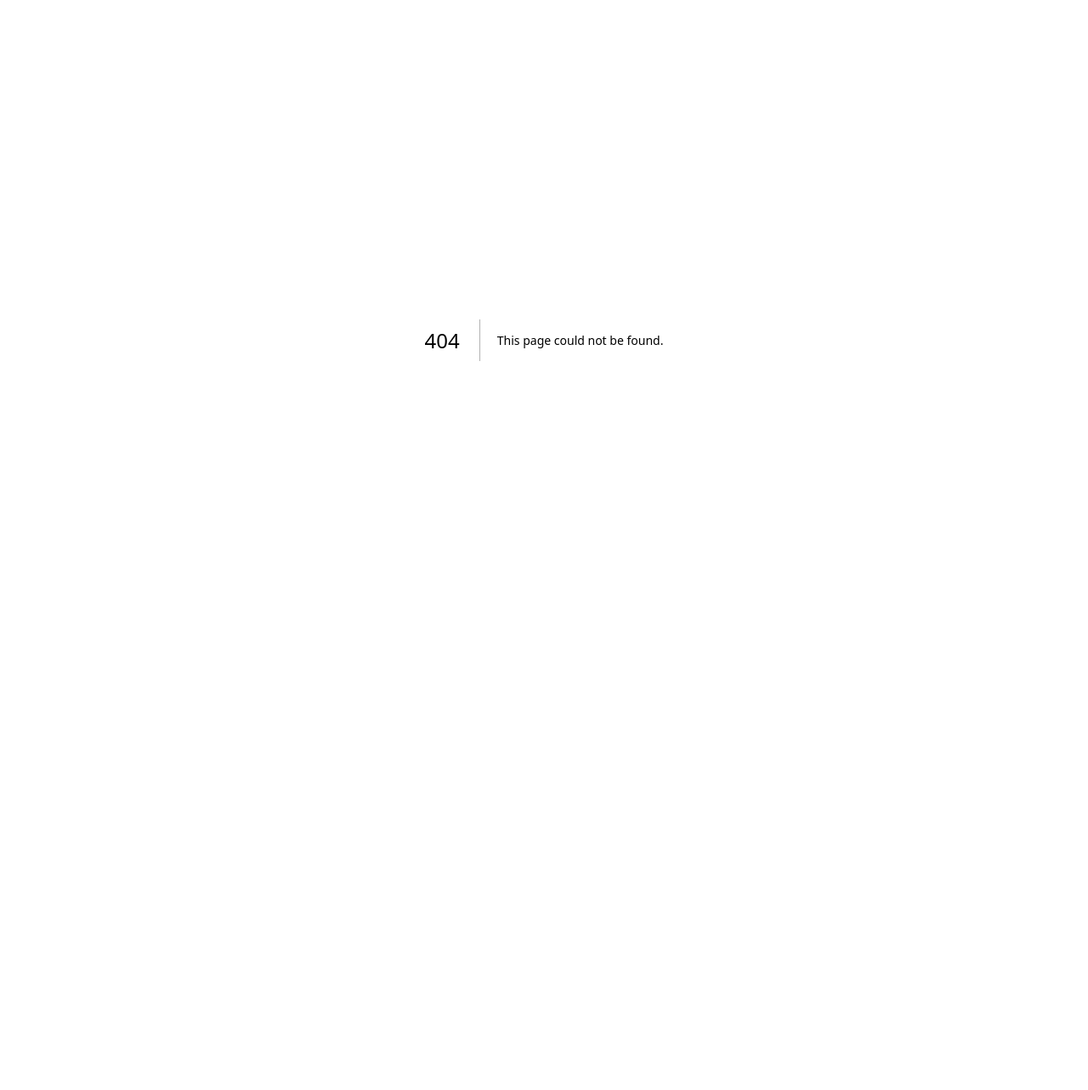
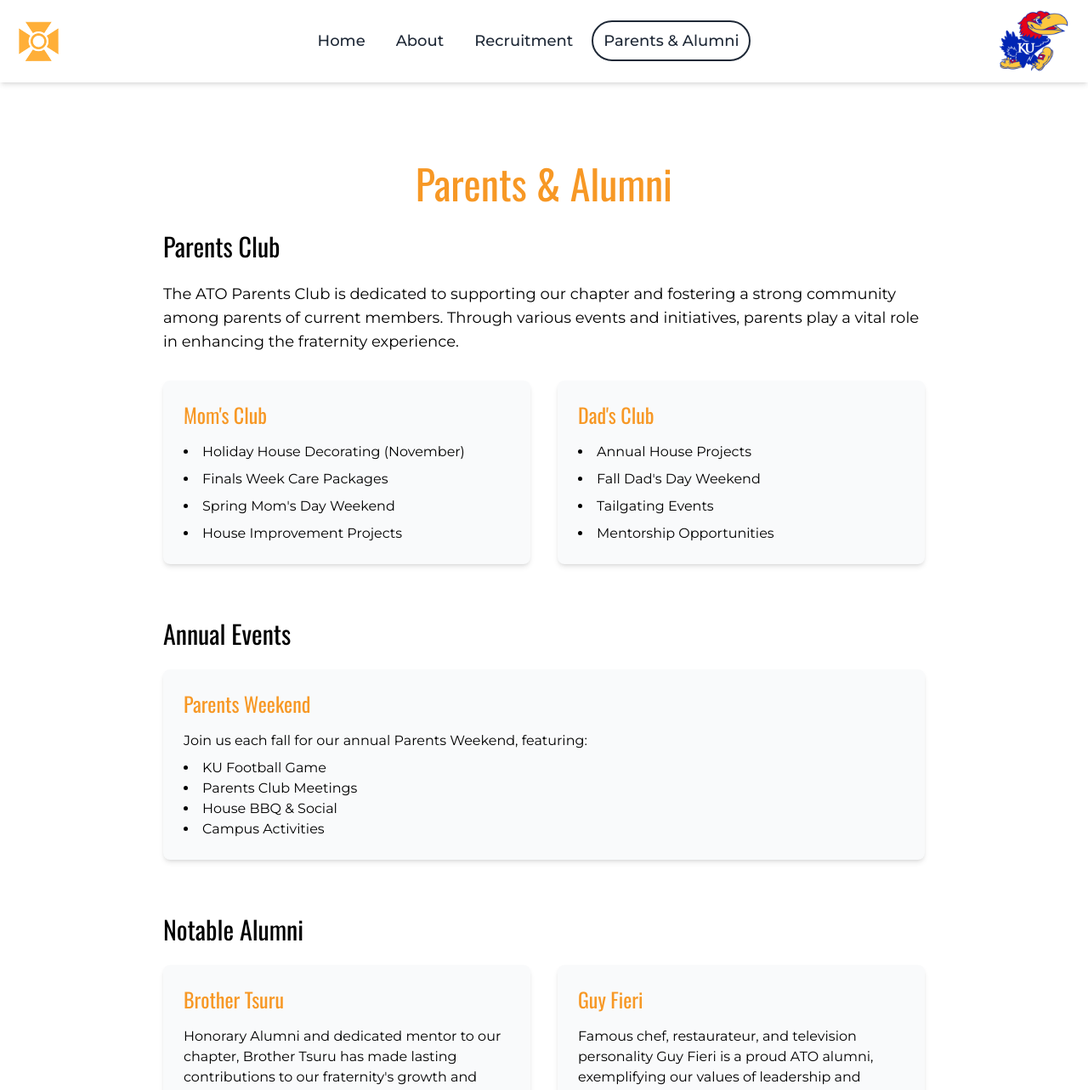
Before and after one commit to CalebHite/ato-website, a Next.js app: page /parents-alumni in a window 1280 px wide. Before the commit this address had no page. Shown: the top 1283 px of the page at 85% size. Before the commit the page ends 800 px from the top, so only its background shows below. Built offline with nearby package versions, Linux system fonts and the light colour scheme.

Commit message:
Add Parents/Alumni Page

```diff
--- a/src/app/components/navbar.js
+++ b/src/app/components/navbar.js
@@ -14,7 +14,7 @@ const Navbar = ({ theme }) => {
     { id: 0, label: 'Home', sectionId: '' },
     { id: 1, label: 'About', sectionId: 'about' },
     { id: 2, label: 'Recruitment', sectionId: 'recruitment' },
-    { id: 3, label: 'Scholarship', sectionId: 'scholarship' },
+    { id: 3, label: 'Parents & Alumni', sectionId: 'parents-alumni' },
   ];
 
   const handleTabClick = (id, sectionId) => {
@@ -35,20 +35,20 @@ const Navbar = ({ theme }) => {
   const borderColor = theme === 'dark' ? 'border-gray-300' : 'border-gray-800';
 
   return (
-    <nav className="w-full backdrop-blur-sm shadow-md z-50 fixed top-0 border-b border-transparent p-6 bg-transparent">
+    <nav className="w-full backdrop-blur-sm shadow-md z-50 fixed top-0 border-b border-transparent bg-transparent">
       <div className="max-w-7xl mx-auto px-4 flex justify-between items-center">
         <img
           src="images/gold-cross.png"
           alt="Gold Cross Left"
           className="w-18 h-18"
         />
-        <div className="max-w-[32rem] flex justify-center">
+        <div className="max-w-[40rem] flex justify-center">
           <div className="relative flex space-x-2 overflow-hidden rounded-full p-1.5">
             {tabs.map((tab) => (
               <button
                 key={tab.id}
                 onClick={() => handleTabClick(tab.id, tab.sectionId)}
-                className={`cursor-pointer hover:text-orange-300 ${textColor} font-bold border border-2 ${borderColor} relative z-10 flex w-full items-center justify-center px-3 py-2 text-md font-medium transition-colors duration-300 rounded-full ${montserrat.className}
+                className={`cursor-pointer hover:text-orange-300 ${textColor} font-bold border border-2 ${borderColor} relative z-10 flex w-full items-center justify-center px-3 py-2 text-lg whitespace-nowrap font-medium transition-colors duration-300 rounded-full ${montserrat.className}
                   ${activeTab === tab.id ? borderColor : 'border-transparent'}`}
               >
                 {tab.label}
--- /dev/null
+++ b/src/app/parents-alumni/page.js
@@ -0,0 +1,100 @@
+import Navbar from "../components/navbar";
+import { Crimson_Text, Montserrat, Oswald } from 'next/font/google';
+import Footer from "../components/footer";
+
+const crimsonText = Crimson_Text({ subsets: ['latin'], weight: ['400', '600', '700'] });
+const montserrat = Montserrat({ subsets: ['latin'], weight: ['100', '200', '300', '400', '500', '600', '700', '800', '900'] });
+const oswald = Oswald({ subsets: ['latin'], weight: ['200', '300', '400', '500', '600', '700'] });
+
+export default function ParentsAlumni() {
+    return (
+        <div className="min-h-screen">
+            <Navbar theme="light" />
+            <div className="flex flex-col items-center justify-center mt-48 px-8 pb-20">
+                <div className="mb-16 w-full max-w-4xl">
+                    <h1 className={`text-5xl text-center mb-8 ${oswald.className}`} style={{color: '#F79825'}}>Parents & Alumni</h1>
+
+                    {/* Parents Section */}
+                    <div className="mb-16">
+                        <h2 className={`text-3xl mb-6 ${oswald.className}`}>Parents Club</h2>
+                        <p className={`text-lg mb-8 ${montserrat.className}`}>
+                            The ATO Parents Club is dedicated to supporting our chapter and fostering a strong community among parents of current members. Through various events and initiatives, parents play a vital role in enhancing the fraternity experience.
+                        </p>
+
+                        <div className="grid md:grid-cols-2 gap-8">
+                            <div className="bg-gray-50 p-6 rounded-lg shadow-md">
+                                <h3 className={`text-2xl mb-4 ${oswald.className}`} style={{color: '#F79825'}}>Mom's Club</h3>
+                                <ul className={`list-disc list-inside space-y-2 ${montserrat.className}`}>
+                                    <li>Holiday House Decorating (November)</li>
+                                    <li>Finals Week Care Packages</li>
+                                    <li>Spring Mom's Day Weekend</li>
+                                    <li>House Improvement Projects</li>
+                                </ul>
+                            </div>
+
+                            <div className="bg-gray-50 p-6 rounded-lg shadow-md">
+                                <h3 className={`text-2xl mb-4 ${oswald.className}`} style={{color: '#F79825'}}>Dad's Club</h3>
+                                <ul className={`list-disc list-inside space-y-2 ${montserrat.className}`}>
+                                    <li>Annual House Projects</li>
+                                    <li>Fall Dad's Day Weekend</li>
+                                    <li>Tailgating Events</li>
+                                    <li>Mentorship Opportunities</li>
+                                </ul>
+                            </div>
+                        </div>
+                    </div>
+
+                    {/* Events Section */}
+                    <div className="mb-16">
+                        <h2 className={`text-3xl mb-6 ${oswald.className}`}>Annual Events</h2>
+                        <div className="space-y-6">
+                            <div className="bg-gray-50 p-6 rounded-lg shadow-md">
+                                <h3 className={`text-2xl mb-4 ${oswald.className}`} style={{color: '#F79825'}}>Parents Weekend</h3>
+                                <p className={`${montserrat.className}`}>
+                                    Join us each fall for our annual Parents Weekend, featuring:
+                                </p>
+                                <ul className={`list-disc list-inside mt-2 ${montserrat.className}`}>
+                                    <li>KU Football Game</li>
+                                    <li>Parents Club Meetings</li>
+                                    <li>House BBQ & Social</li>
+                                    <li>Campus Activities</li>
+                                </ul>
+                            </div>
+                        </div>
+                    </div>
+
+                    {/* Alumni Section */}
+                    <div className="mb-16">
+                        <h2 className={`text-3xl mb-6 ${oswald.className}`}>Notable Alumni</h2>
+                        <div className="grid md:grid-cols-2 gap-8">
+                            <div className="bg-gray-50 p-6 rounded-lg shadow-md">
+                                <h3 className={`text-2xl mb-4 ${oswald.className}`} style={{color: '#F79825'}}>Brother Tsuru</h3>
+                                <p className={`${montserrat.className}`}>
+                                    Honorary Alumni and dedicated mentor to our chapter, Brother Tsuru has made lasting contributions to our fraternity's growth and development.
+                                </p>
+                            </div>
+                            <div className="bg-gray-50 p-6 rounded-lg shadow-md">
+                                <h3 className={`text-2xl mb-4 ${oswald.className}`} style={{color: '#F79825'}}>Guy Fieri</h3>
+                                <p className={`${montserrat.className}`}>
+                                    Famous chef, restaurateur, and television personality Guy Fieri is a proud ATO alumni, exemplifying our values of leadership and excellence.
+                                </p>
+                            </div>
+                        </div>
+                    </div>
+
+                    {/* Archives Section */}
+                    <div>
+                        <h2 className={`text-3xl mb-6 ${oswald.className}`}>Alumni Records & Archives</h2>
+                        <p className={`text-lg mb-4 ${montserrat.className}`}>
+                            Our chapter maintains extensive records and archives documenting our rich history at the University of Kansas. Alumni can access newsletters, photo galleries, and historical documents by contacting our alumni relations chair.
+                        </p>
+                        <button className={`mt-4 rounded-full bg-blue-600 hover:bg-blue-700 transition-colors duration-300 text-white text-lg py-3 px-8 ${montserrat.className}`}>
+                            Contact Alumni Relations
+                        </button>
+                    </div>
+                </div>
+            </div>
+            <Footer />
+        </div>
+    );
+}
```
